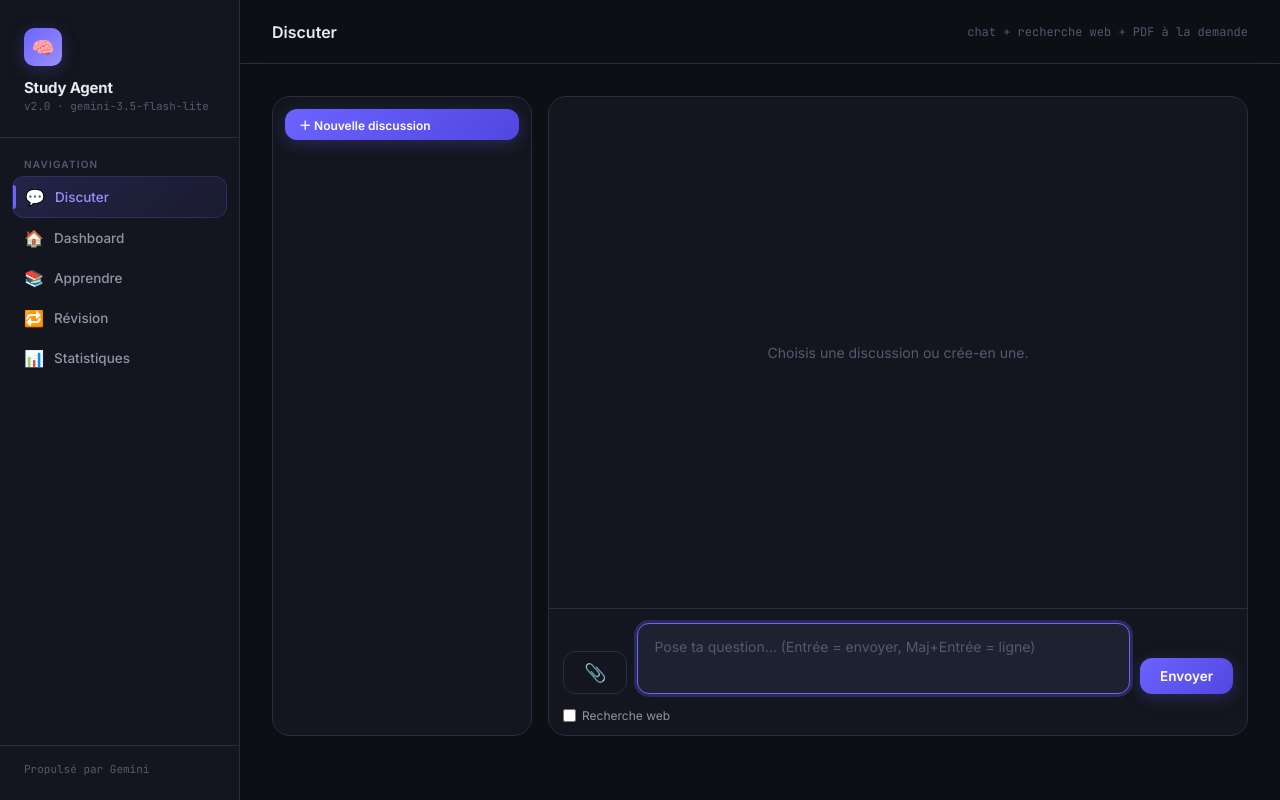
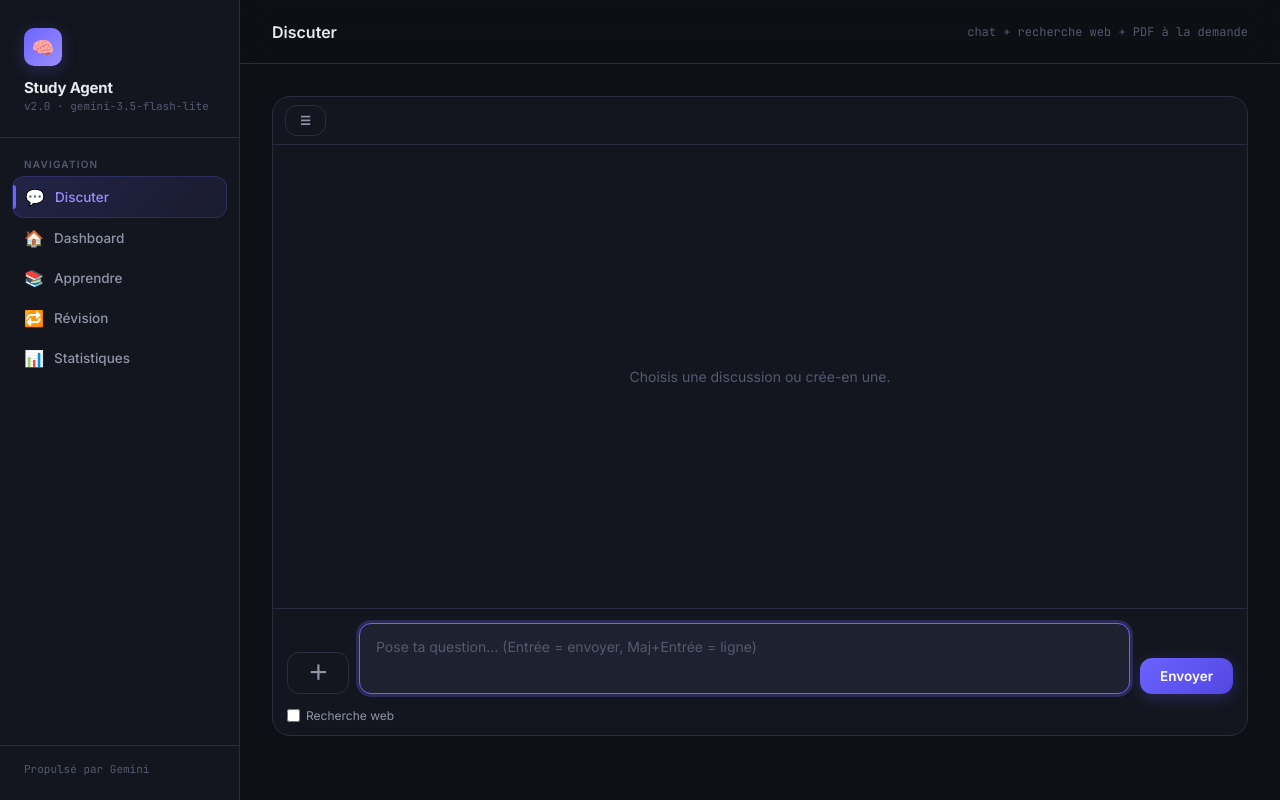
Before and after one commit to DJACK73/study-agent, a Flask app: page /discuter in a window 1280 px wide. Run offline with Flask 3, Linux system fonts and the light colour scheme; data that the repository does not hold is empty.

Commit message:
feat(chat): menu + (image, PDF) et volet des discussions repliable par défaut

```diff
--- a/templates/discuter.html
+++ b/templates/discuter.html
@@ -27,17 +27,33 @@
 .msg pre{background:var(--bg);padding:10px;border-radius:8px;overflow-x:auto;margin:8px 0;}
 .msg.ai h2{font-size:16px;margin:10px 0 6px;}.msg.ai h3,.msg.ai h4{font-size:14px;margin:8px 0 4px;}
 .chip{background:var(--bg3);border:1px solid var(--border);border-radius:99px;padding:2px 10px;cursor:pointer;}
+.chat-wrap.collapsed{grid-template-columns:1fr;gap:0;}
+.chat-wrap.collapsed .conv-list{display:none;}
+.chat-bar{padding:8px 12px;border-bottom:1px solid var(--border);}
+.plus-wrap{position:relative;}
+.plus-menu{position:absolute;bottom:calc(100% + 8px);left:0;min-width:170px;background:var(--bg2);border:1px solid var(--border);border-radius:var(--radius);padding:6px;display:flex;flex-direction:column;gap:2px;z-index:50;box-shadow:0 8px 24px rgba(0,0,0,.4);}
+.plus-menu[hidden]{display:none;}
+.plus-menu button{background:none;border:none;color:var(--text2);text-align:left;padding:9px 12px;border-radius:8px;cursor:pointer;font-size:13px;}
+.plus-menu button:hover{background:var(--bg3);color:var(--text);}
 {% endblock %}
 {% block content %}
-<div class="chat-wrap">
+<div class="chat-wrap collapsed">
   <aside class="conv-list">
     <button class="btn btn-primary btn-sm" id="btn-new">＋ Nouvelle discussion</button>
     <div id="conv-items"></div>
   </aside>
   <section class="chat-main">
+    <div class="chat-bar"><button class="btn btn-ghost btn-sm" id="btn-toggle" title="Afficher / masquer les discussions">☰</button></div>
     <div id="msgs"><div class="chat-empty">Choisis une discussion ou crée-en une.</div></div>
     <div class="chat-input">
-      <button class="btn btn-ghost" id="btn-file" title="Joindre une image ou un PDF (ou Ctrl+V, glisser-déposer)" style="font-size:18px">📎</button>
+      <button id="btn-file" hidden></button>
+      <div class="plus-wrap">
+        <button class="btn btn-ghost" id="btn-plus" title="Joindre (ou Ctrl+V, glisser-déposer)" style="font-size:20px;line-height:1">＋</button>
+        <div class="plus-menu" id="plus-menu" hidden>
+          <button type="button" data-accept="image/jpeg,image/png,image/webp">🖼️ Image</button>
+          <button type="button" data-accept="application/pdf">📄 PDF</button>
+        </div>
+      </div>
       <input type="file" id="file" accept="image/jpeg,image/png,image/webp,application/pdf" hidden>
       <textarea class="textarea" id="inp" placeholder="Pose ta question… (Entrée = envoyer, Maj+Entrée = ligne)"></textarea>
       <button class="btn btn-primary" id="btn-send">Envoyer</button>
@@ -46,4 +62,17 @@
   </section>
 </div>
 {% endblock %}
-{% block scripts %}<script src="{{ url_for('static', filename='chat.js') }}"></script>{% endblock %}
+{% block scripts %}<script src="{{ url_for('static', filename='chat.js') }}"></script>
+<script>
+(function () {
+  const $ = (id) => document.getElementById(id);
+  const wrap = document.querySelector('.chat-wrap');
+  $('btn-toggle').onclick = () => wrap.classList.toggle('collapsed');
+  const menu = $('plus-menu');
+  $('btn-plus').onclick = (e) => { e.stopPropagation(); menu.hidden = !menu.hidden; };
+  document.addEventListener('click', () => { menu.hidden = true; });
+  document.querySelectorAll('[data-accept]').forEach((b) => b.onclick = () => {
+    $('file').accept = b.dataset.accept; menu.hidden = true; $('file').click();
+  });
+})();
+</script>{% endblock %}
```
